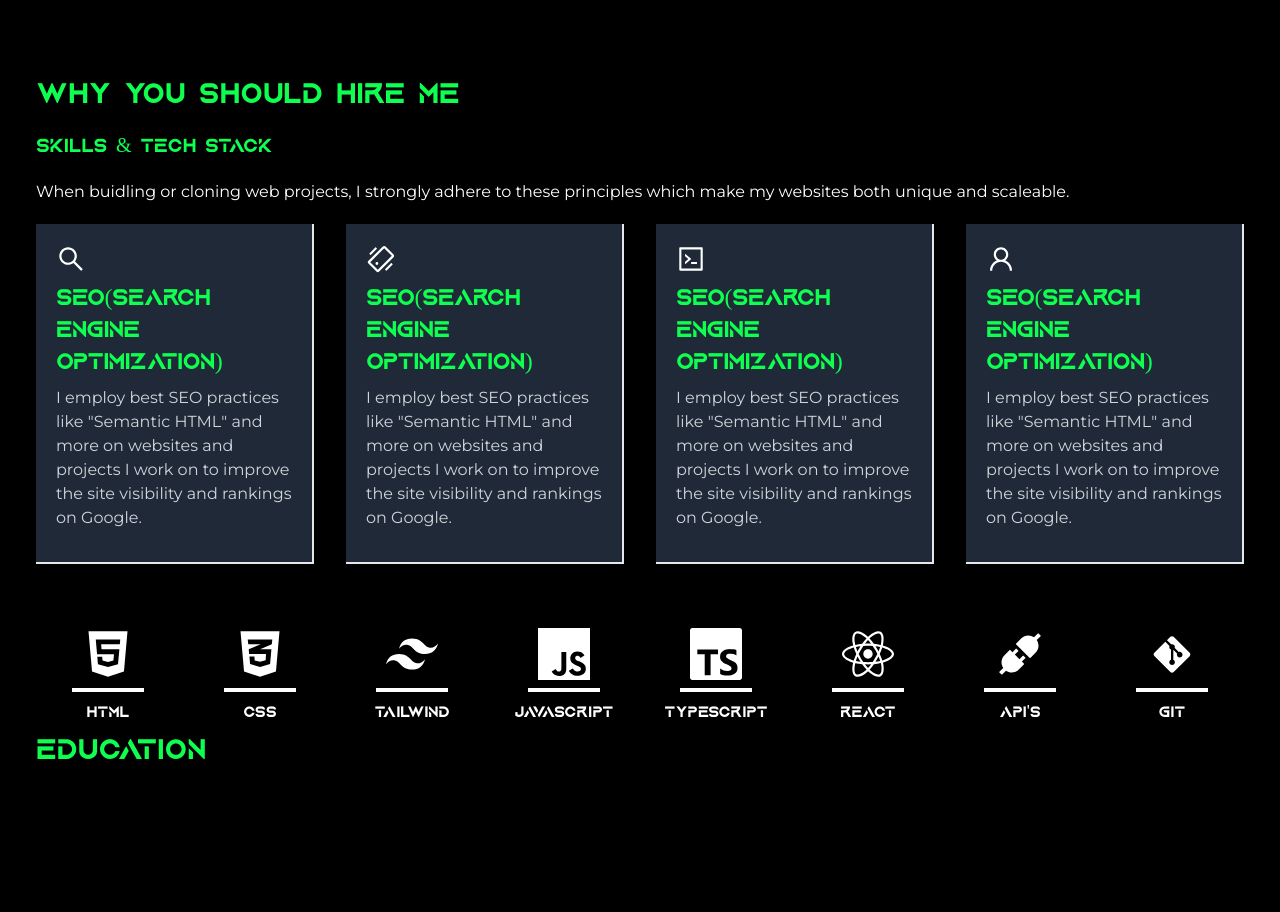
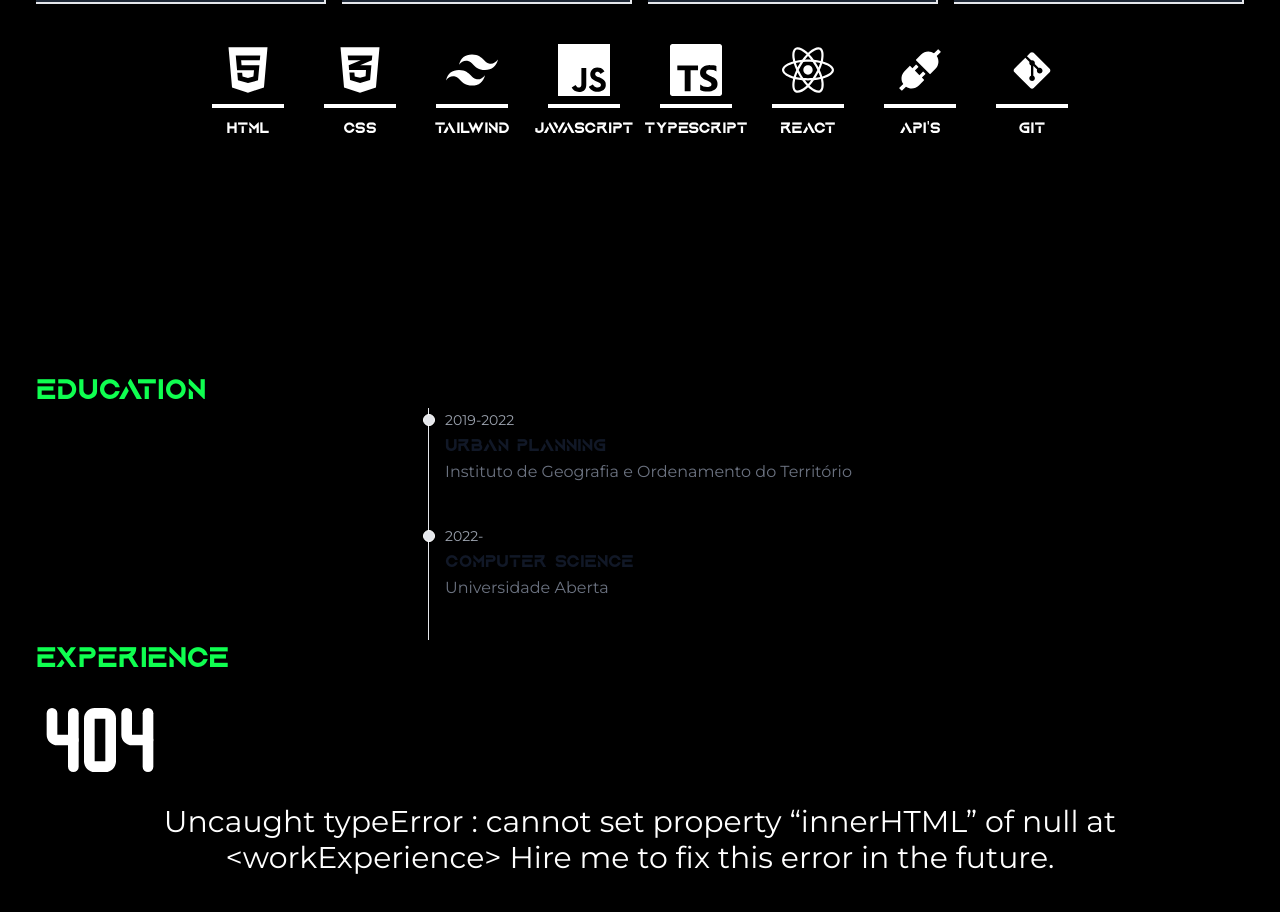
Before and after one commit to Egomessss/Edmilson-s-Portfolio, a React (Vite) app: page / in a window 1280 px wide. Shown: the part 1780-2692 px from the top of the page. Built offline with nearby package versions, Linux system fonts and the light colour scheme.

Commit message:
changes to layout

```diff
--- a/src/App.tsx
+++ b/src/App.tsx
@@ -26,19 +26,17 @@ function App() {
           <About />
         </section>
         <section>
-          <Skills />
-        </section>
-        <section>
           <Education />
         </section>
-        <section>
-          <Experience />
-        </section>
+
         <section>
           <Projects />
         </section>
+        <section>
+          <Contacts />
+        </section>
         <footer>
-          <Contacts />
+          <Footer />
         </footer>
       </body>
     </div>
--- a/src/components/About.tsx
+++ b/src/components/About.tsx
@@ -1,37 +1,37 @@
 import React from "react"
+import Skills from "./Skills"
 
 function About() {
   return (
-    <div className="h-screen">
+    <div className="">
       <h2 className="text-3xl py-5">About Me</h2>
-      <section>
+
       <div className="bg-gray-800  border-b-2 border-r-2">
         <p>
           Hi there! I'm Edmilson, a front-end developer from Lisbon, Portugal
           who has passion for problem-solving and creating beautiful and
-            user-friendly websites. I began my journey as self taught but as
-            that wasn't enough for me i enrolled in an computer science degree
-            because I believe that knowledge is power and it will make me
-            improve my skills, problem solving and let stay up-to-date with the
-            latest development technologies as you can see in my tools and
-            projects sections where I show how I integrate the latest and best
-            tools.
+          user-friendly websites. I began my journey as self taught but as that
+          wasn't enough for me i enrolled in an computer science degree because
+          I believe that knowledge is power and it will make me improve my
+          skills, problem solving and let stay up-to-date with the latest
+          development technologies as you can see in my tools and projects
+          sections where I show how I integrate the latest and best tools.
         </p>
       </div>
       <br />
       <div className="bg-gray-800  border-b-2 border-r-2">
         <p>
           I enjoy the challenge of taking a project from conception to
-            completion, and I pride myself on my ability to troubleshoot and
-            find creative solutions to even the most difficult problems. In my
-            free time, I enjoy experimenting with new technologies and
-            frameworks, and I am always on the lookout for new ways to enhance
-            the user experience. Thank you for visiting my page, and please feel
-            free to contact me if you have any questions or would like to work
-            together on a project.
+          completion, and I pride myself on my ability to troubleshoot and find
+          creative solutions to even the most difficult problems. In my free
+          time, I enjoy experimenting with new technologies and frameworks, and
+          I am always on the lookout for new ways to enhance the user
+          experience. Thank you for visiting my page, and please feel free to
+          contact me if you have any questions or would like to work together on
+          a project.
         </p>
       </div>
-      </section>
+      <Skills />
     </div>
   )
 }
--- a/src/components/Contacts.tsx
+++ b/src/components/Contacts.tsx
@@ -5,7 +5,7 @@ import Footer from "./Footer"
 
 function Contacts() {
   return (
-    <div className=" h-screen">
+    <div className="">
       <h2 className="text-4xl font-medium">Contact Me</h2>
       <div className="flex items-center justify-start mt-20">
         <div className="mx-auto w-full max-w-lg">
@@ -81,7 +81,6 @@ function Contacts() {
           </form>
         </div>
       </div>
-      <Footer/>
     </div>
   )
 }
--- a/src/components/Education.tsx
+++ b/src/components/Education.tsx
@@ -1,10 +1,11 @@
 import React from "react"
+import Experience from "./Experience"
 
 function Education() {
   return (
     <div className="h-screen">
       <h2 className="text-3xl">Education</h2>
-      <div className="h-full w-full flex justify-center items-center">
+      <div className="h-30 w-full flex justify-center items-center">
         <ol className="relative border-l border-gray-200 dark:border-gray-700">
           <li className="mb-10 ml-4">
             <div className="absolute w-3 h-3 bg-gray-200 rounded-full mt-1.5 -left-1.5 border border-white dark:border-gray-900 dark:bg-gray-700"></div>
@@ -32,6 +33,7 @@ function Education() {
           </li>
         </ol>
       </div>
+      <Experience/>
     </div>
   )
 }
--- a/src/components/Experience.tsx
+++ b/src/components/Experience.tsx
@@ -3,9 +3,9 @@ import { TbError404 } from "react-icons/tb"
 
 function Experience() {
   return (
-    <div className="h-screen relative">
+    <div className="relative">
       <h2 className="text-3xl">Experience</h2>
-      <div className="absolute top-1/2 left-1/2 transform -translate-x-1/2 -translate-y-1/2">
+      <div className="">
         <TbError404 className="text-9xl" />
         <p className="text-3xl text-center">
           Uncaught typeError : cannot set property “innerHTML” of null at
@@ -16,4 +16,5 @@ function Experience() {
   )
 }
 
+// absolute top-1/2 left-1/2 transform -translate-x-1/2 -translate-y-1/2
 export default Experience
--- a/src/components/Projects.tsx
+++ b/src/components/Projects.tsx
@@ -5,14 +5,14 @@ import ProjectsCards from "./ProjectsCards"
 function Projects() {
   return (
     <div className="h-screen">
-      <h2 className="text-3xl py-5">Projects</h2>
+      <h2 className="text-3xl py-2">Projects</h2>
       <a className="inline-block"
         href="https://github.com/Egomessss/Egomessss"
         target="_blank"
       >
-        <AiFillGithub className="text-5xl hover:fill-current hover:text-neongreen h-[50px]" />
+        <AiFillGithub className="text-4xl hover:fill-current hover:text-neongreen h-[50px]" />
       </a>
-      <div className="flex flex-row gap-6 mt-14 flex-wrap justify-center items-center">
+      <div className="flex flex-row gap-4 mt-14 flex-wrap justify-center items-center">
         <ProjectsCards />
         <ProjectsCards />
         <ProjectsCards />
--- a/src/components/Skills.tsx
+++ b/src/components/Skills.tsx
@@ -4,12 +4,11 @@ import Stack from "./Stack"
 
 function Skills() {
   return (
-    <div className="">
+    <div className="h-screen">
       <h2 className="text-3xl mb-5">Why You Should Hire Me</h2>
-      <h3 className="text-xl mb-5">Skills & Tech Stack</h3>
       <p className="mb-5">
         When buidling or cloning web projects, I strongly adhere to these
-        principles which make my websites both unique and scaleable.
+        principles which make my websites both unique and scaleable, while using the latest and greatest stacks.
       </p>
       <SkillsCard/>
       <Stack/>
--- a/src/components/SkillsCards.tsx
+++ b/src/components/SkillsCards.tsx
@@ -8,7 +8,7 @@ import {
 
 function SkillsCard() {
   return (
-    <div className="grid md:grid-cols-4 gap-8">
+    <div className="grid md:grid-cols-4 gap-4">
       <div className="w-full bg-gray-800  border-b-2 border-r-2 ">
         <div className="p-5">
           <AiOutlineSearch className="text-3xl mb-2" />
--- a/src/components/Stack.tsx
+++ b/src/components/Stack.tsx
@@ -5,13 +5,13 @@ import { SiTailwindcss, SiJavascript, SiTypescript } from "react-icons/si"
 import { DiGit } from "react-icons/di"
 function Stack() {
   const divSTyle =
-    "group relative flex flex-col gap-2 justify-center items-center w-[120px] h-[120px] "
+    "group relative flex flex-col gap-2 justify-center items-center w-[80px] h-[120px] "
   const iconStyle =
     " p-2 hover:text-neongreen text-7xl group relative flex border-b-4 border-white cursor-pointer"
   const textStyle = "text-center font-aquirebold"
 
   return (
-    <div className="flex flex-row gap-8 mt-12 flex-wrap justify-center items-center">
+    <div className="flex flex-row gap-8 mt-6 flex-wrap justify-center items-center">
       <div className={divSTyle}>
         <FaHtml5 className={iconStyle} />
         <p className={textStyle}>HTML</p>
```
Lines whose indentation alone changed are shown as unchanged.
